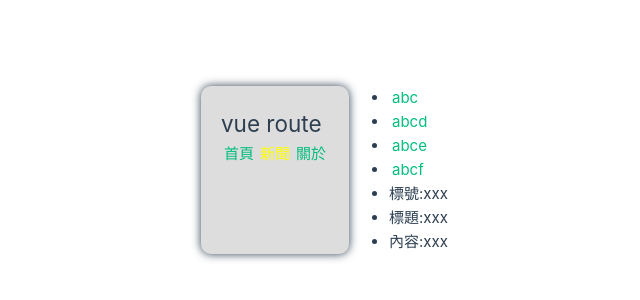
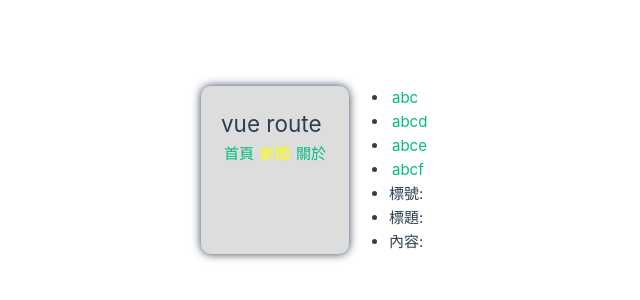
Before and after one commit to CuttleFish999/Vue, a Vue app: page /news/detail in a window 1280 px wide. Shown: the part 230-530 px from the top of the page, without its empty margins (291-931 px from the left). Built offline with nearby package versions, Linux system fonts and the light colour scheme.

Commit message:
get分別傳參

```diff
--- a/src/components/Detail.vue
+++ b/src/components/Detail.vue
@@ -1,15 +1,18 @@
 <template>
     <div class="news">
         <ul>
-            <li>標號:xxx</li>
-            <li>標題:xxx</li>
-            <li>內容:xxx</li>
+            <li>標號:{{route.query.a}}</li>
+            <li>標題:{{route.query.b}}</li>
+            <li>內容:{{route.query.c}}</li>
         </ul>
     </div>
 </template>
 
 <script setup lang="ts" name="News">
+    import {useRoute} from 'vue-router'
 
+    const route = useRoute()
+    console.log('@',route)
 </script>
 
 
--- a/src/components/News.vue
+++ b/src/components/News.vue
@@ -1,7 +1,9 @@
 <template>
     <div class="news">
         <ul>
-            <li v-for="news in newList" :key="news.id"><RouterLink to="/News/Detail">{{news.title}}</RouterLink></li>
+            <li v-for="news in newList" :key="news.id">
+                <RouterLink :to="`/News/Detail?id=${news.id}&title=${news.title}&content=${news.content}`">{{news.title}}</RouterLink>
+            </li>
         </ul>
     </div>
 
```
